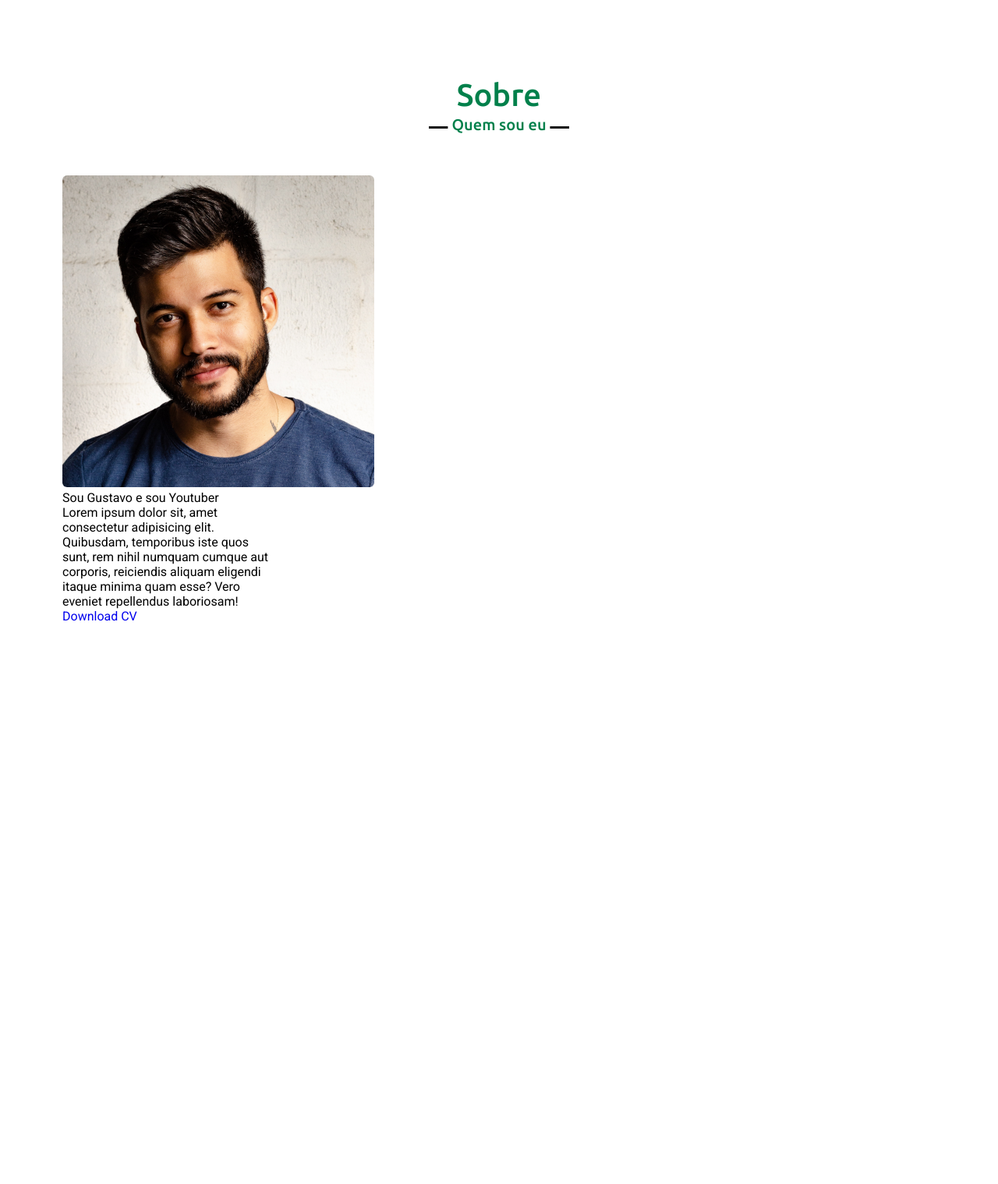
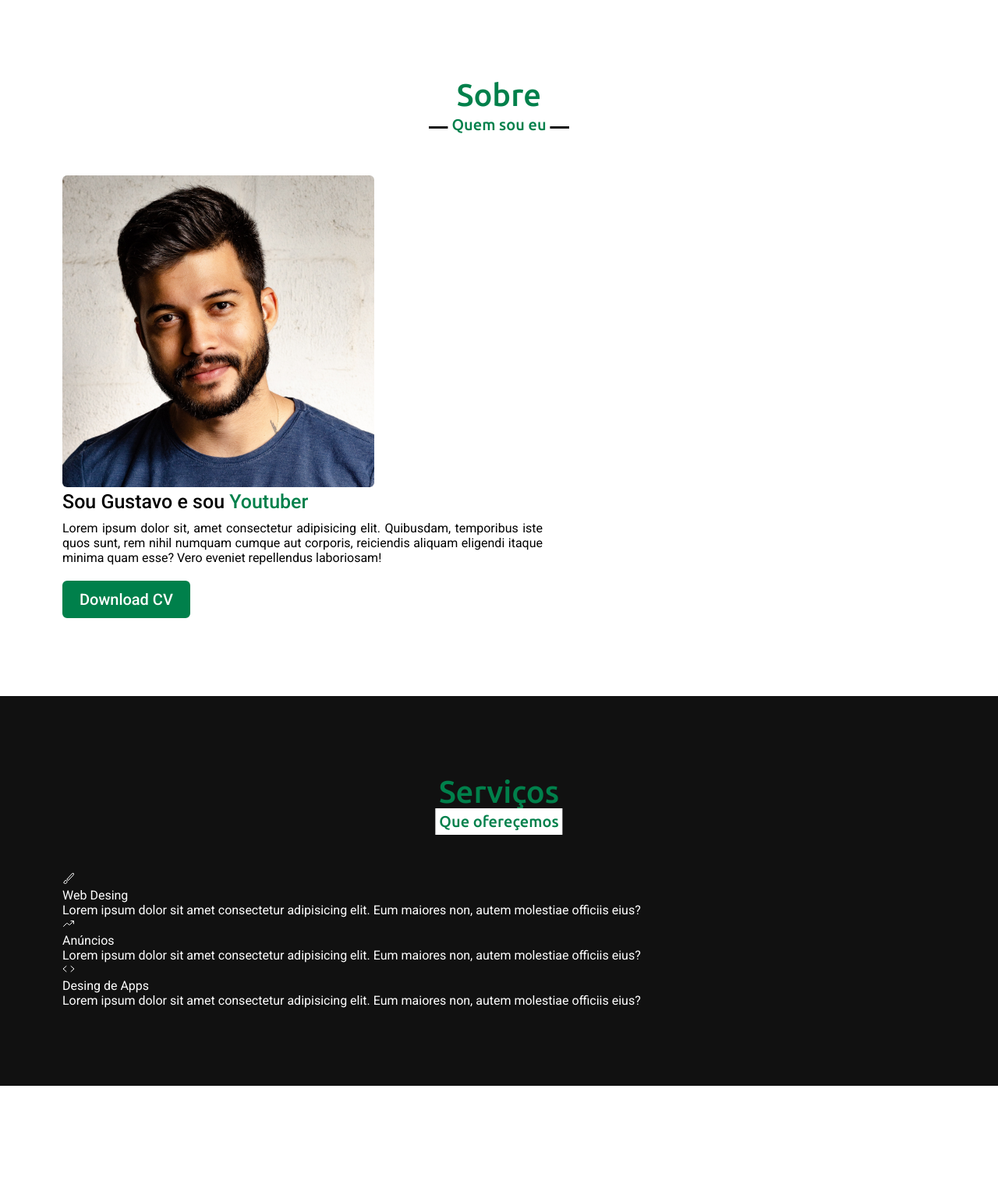
Before and after one commit to gustavohrjesus/estudos, a PHP site: page / in a window 1280 px wide. Shown: the part 801-2320 px from the top of the page at 78% size. Before the commit the page ends 1598 px from the top, so only its background shows below. Run offline with PHP 8.4, Linux system fonts and the light colour scheme.

Commit message:
Studies about HTML-CSS-JS - PortfolioWEB - by FRONT - 51m13s
Creating a website portfolio using HTML, CSS and JS-JQuery.

```diff
--- a/portifolioWebSite/index.html
+++ b/portifolioWebSite/index.html
@@ -43,12 +43,46 @@
         <div class="max-width">
             <h2 class="title">Sobre</h2>
             <div class="about-content">
-                <div class="column-left">
+                <!-- <div class="column-left">
+                     -->
+                <div class="column left">
                     <img src="image/img-1.jpg" alt="Sobre 01">
-                    <div class="column-right">
-                        <div class="text">Sou Gustavo e sou <span>Youtuber</span> </div>
-                        <p>Lorem ipsum dolor sit, amet consectetur adipisicing elit. Quibusdam, temporibus iste quos sunt, rem nihil numquam cumque aut corporis, reiciendis aliquam eligendi itaque minima quam esse? Vero eveniet repellendus laboriosam!</p>
-                        <a href="#">Download CV</a>
+                </div>
+                <div class="column right">
+                    <div class="text">Sou Gustavo e sou <span>Youtuber</span> </div>
+                    <p>Lorem ipsum dolor sit, amet consectetur adipisicing elit. Quibusdam, temporibus iste quos sunt, rem nihil numquam cumque aut corporis, reiciendis aliquam eligendi itaque minima quam esse? Vero eveniet repellendus laboriosam!</p>
+                    <a href="#">Download CV</a>
+                </div>
+            </div>
+        </div>
+    </section>
+
+    <!-- session - servicos -->
+    <section class="services" id="services">
+        <div class="max-width">
+            <h2 class="title">Serviços</h2>
+            <div class="serv-content">
+                <div class="card">
+                    <div class="box">
+                        <ion-icon name="brush-outline"></ion-icon>
+                        <div class="text">Web Desing</div>
+                        <p>Lorem ipsum dolor sit amet consectetur adipisicing elit. Eum maiores non, autem molestiae officiis eius?</p>
+                    </div>
+                </div>
+
+                <div class="card">
+                    <div class="box">
+                        <ion-icon name="trending-up-outline"></ion-icon>
+                        <div class="text">Anúncios</div>
+                        <p>Lorem ipsum dolor sit amet consectetur adipisicing elit. Eum maiores non, autem molestiae officiis eius?</p>
+                    </div>
+                </div>
+
+                <div class="card">
+                    <div class="box">
+                        <ion-icon name="code-outline"></ion-icon>
+                        <div class="text">Desing de Apps</div>
+                        <p>Lorem ipsum dolor sit amet consectetur adipisicing elit. Eum maiores non, autem molestiae officiis eius?</p>
                     </div>
                 </div>
             </div>
--- a/portifolioWebSite/style.css
+++ b/portifolioWebSite/style.css
@@ -114,20 +114,11 @@
     display: none;
 }
 
-/*? -- session - sobre -- */
+/** -- TODOS OS CODIGO SIMILARES -- */
 section{
     padding: 100px 0;
 }
-.about{
-    font-family: 'Roboto', sans-serif;
-}
-.about .about-content{
-    display: flex;
-    flex-wrap: wrap;
-    align-items: center;
-    justify-content: space-between; /* espaco entre os cards de sobre */
-}
-.about .title{
+section .title{
     font-family: 'Ubuntu', sans-serif;
     text-align: center;
     font-size: 40px;
@@ -137,7 +128,8 @@ section{
     position: relative;
     color: #00804b;
 }
-.about .title::before{ /* traco abaixo do SOBRE*/
+/* .about .title::before{ traco abaixo do SOBRE */
+section .title::before{ /* traco abaixo do SOBRE*/
     content: "";
     position: absolute;
     bottom: 0; /*coloca traco abaixo do SOBRE*/
@@ -147,8 +139,8 @@ section{
     background: #111;
     transform: translate(-50%); /* CENTRALIZA O TRACO*/
 }
-.about .title::after{ /* traco e "Quem sou eu" abaixo do SOBRE */
-    content: "Quem sou eu";
+section .title::after{ /* traco e "Quem sou eu" abaixo do SOBRE */
+    /* content: "Quem sou eu"; */
     position: absolute;
     bottom: -12px; /* listra do lado do Quem sou eu */
     left: 50%; /* CENTRALIZA O TRACO na horizontal */
@@ -160,23 +152,89 @@ section{
     padding: 5px;
     transform: translate(-50%); /* CENTRALIZA O TRACO*/
 }
-.about .about-content .column-left{ /* ajusta o conteudo do card */
+
+/*? -- session - sobre -- */
+.about, .services{
+    font-family: 'Roboto', sans-serif;
+}
+.about .about-content
+.services .serv-content{
+    display: flex;
+    flex-wrap: wrap;
+    align-items: center;
+    justify-content: space-between; /* espaco entre os cards de sobre */
+}
+/* .about .title{ */
+/* .about .title::after{ traco e "Quem sou eu" abaixo do SOBRE */
+.about .title::after{
+    content: "Quem sou eu";
+}
+.about .about-content .left{ /* ajusta o conteudo do card */
     width: 45%;
 }
-.about .about-content .column-right{ /* ajusta o conteudo do card */
+.about .about-content .right{ /* ajusta o conteudo do card */
     width: 55%;
 }
-.about .about-content .column-left img{
+.about .about-content .right .text{ /* Parte do conteudo do Card: "Sou Gustavo e sou Youtuber"*/
+    font-size: 25px;
+    font-weight: 500;
+    margin-bottom: 10px;
+}
+.about .about-content .right .text span{ /* Parte do conteudo do Card, contido na span"*/
+    color: #00804b;
+}
+.about .about-content .right p{ /* Parte do conteudo do Card, contido no p . Justifica o texto"*/
+    text-align: justify;
+}
+.about .about-content .right a{ /* tag a do download do CV */
+    display: inline-block;
+    background-color: #00804b;
+    color: #fff;
+    font-size: 20px;
+    font-weight: 500;
+    padding: 10px 20px;
+    margin-top: 20px;
+    border-radius: 6px;
+
+    border: 2px solid #00804b;
+    transition: all 0.3s ease;
+}
+.about .about-content .right a:hover{ /* tag a do download do CV */
+    color: #00804b;
+    background: none;
+}
+
+.about .about-content .left img{
     width: 400px;
     height: 400px;
     object-fit: cover;
     border-radius: 6px;
 }
 
+/*sessao servicos */
+.services{
+    background: #111;
+    color: #fff;
+}
+.services .title::after{
+    content: "Que ofereçemos";
+}
+
 /*todo responsivo */
-@media (max-width: 1104px){
+@media (max-width: 1300px){
     .navbar .max-width{
         margin-left: 0;
+    }
+}
+@media (max-width: 1104px){
+    /* .navbar .max-width{
+        margin-left: 0;
+    } */
+    .about .about-content .left img{ /* ajusta os cards e seus textos */
+        width: 350px;
+        height: 350px;
+        /* object-fit: cover;
+        border-radius: 6px; */
     }
 }
 @media (max-width: 991px){
@@ -186,6 +244,7 @@ section{
 }
 @media (max-width: 947px){
     .max-width{
+        max-width: 800px;
         padding: 0 50px;
     }
     .menu-btn{ /* icone hamburg*/
@@ -227,6 +286,17 @@ section{
         font-size: 23px;
         padding: 10px 30px;
     }
+    .about .about-content .column{
+        width: 50%;
+    }
+    .about .about-content .left{ /*ajusta o card e texto responsivo lado esquerdo da column*/
+        display: flex;
+        justify-content: center;
+        margin: 0 auto 60px;
+    }
+    .about .about-content .right{ /*centraliza a imagem do card e joga o texto para baixo, centralizado*/
+        flex: 100%;
+    }
 }
 @media (max-width: 690px){
     .home .home-content .text-2{
```
